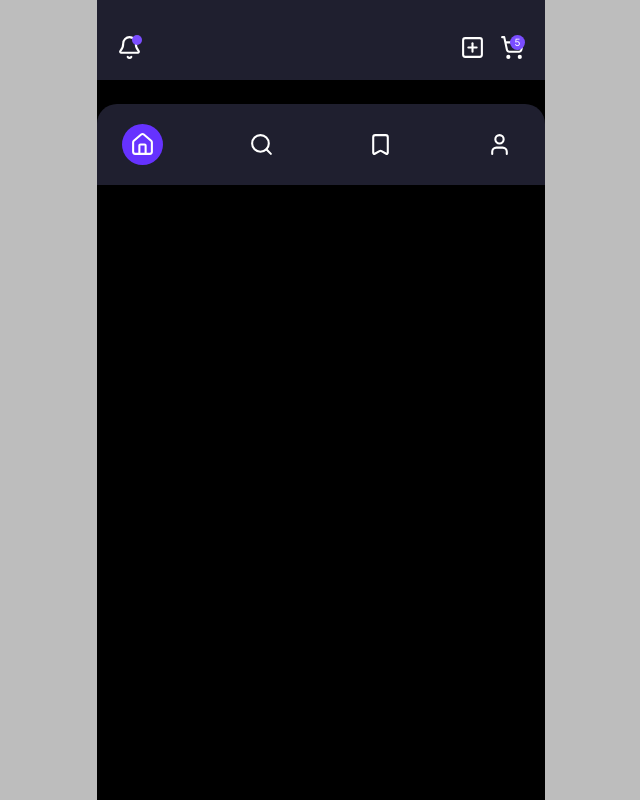
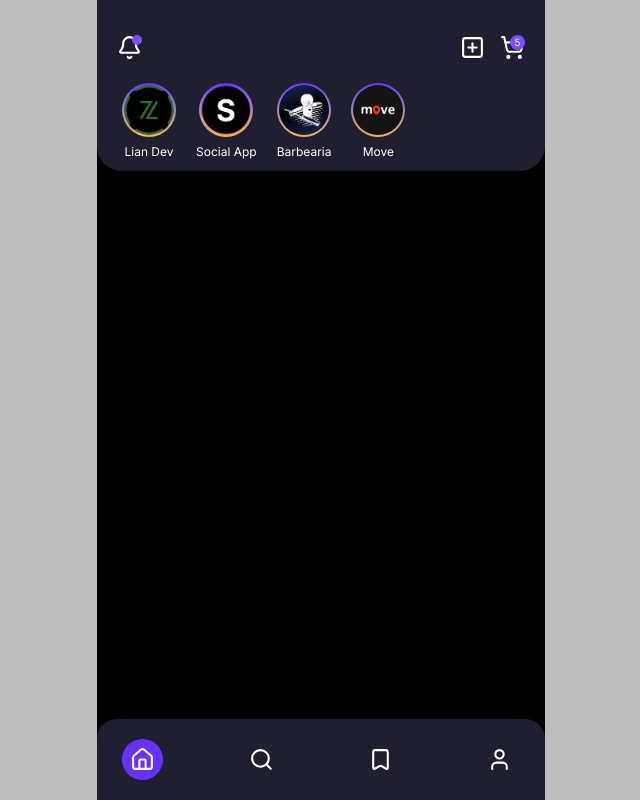
Before and after one commit to lian-carvalho/SocialApp, a Next.js app: page / in a window 1280 px wide. Shown: the whole page, without its empty margins (319-959 px from the left). Built offline with nearby package versions, Linux system fonts and the light colour scheme.

Commit message:
New AccountDisplay in Home

```diff
--- a/app/page.tsx
+++ b/app/page.tsx
@@ -1,7 +1,40 @@
-export default function Index() {
+import API from "@/api/api";
+
+import Link from "next/link";
+import ProfileIcon from "@/components/ui/ProfileIcon";
+
+export default function Home() {
+  const appAccounts = API.getAccounts();
   return (
-    <div>
-      Home
+    <div className="screen-container">
+      <div className="flex pt-xxxs px-l pb-xs gap-m bg-dark rounded-b-l overflow-x-scroll scrollbar-none">
+        {appAccounts.map((account, index) =>
+          <AccountDisplay
+            key={index}
+            accountId={account.id}
+            accountName={account.name}
+            imgUrl={account.profileImageUrl}
+            hasPosts={account.postsQtd}
+          />
+        )}
+      </div>
     </div>
   );
 }
+
+type AccountDisplayProps = {
+  accountId: number;
+  accountName: string;
+  imgUrl: string;
+  hasPosts: boolean;
+};
+
+function AccountDisplay({ accountId, accountName, imgUrl, hasPosts }: AccountDisplayProps) {
+  const state = hasPosts ? 'active' : 'disabled';
+  return (
+    <Link href={`/profile/${accountId}`} className="max-w-[70px] flex flex-col items-center gap-xxs">
+      <ProfileIcon imageUrl={imgUrl} imageSize={50} style={state} />
+      <h6 className="text-white text-center w-full truncate">{accountName}</h6>
+    </Link>
+  )
+}
```
